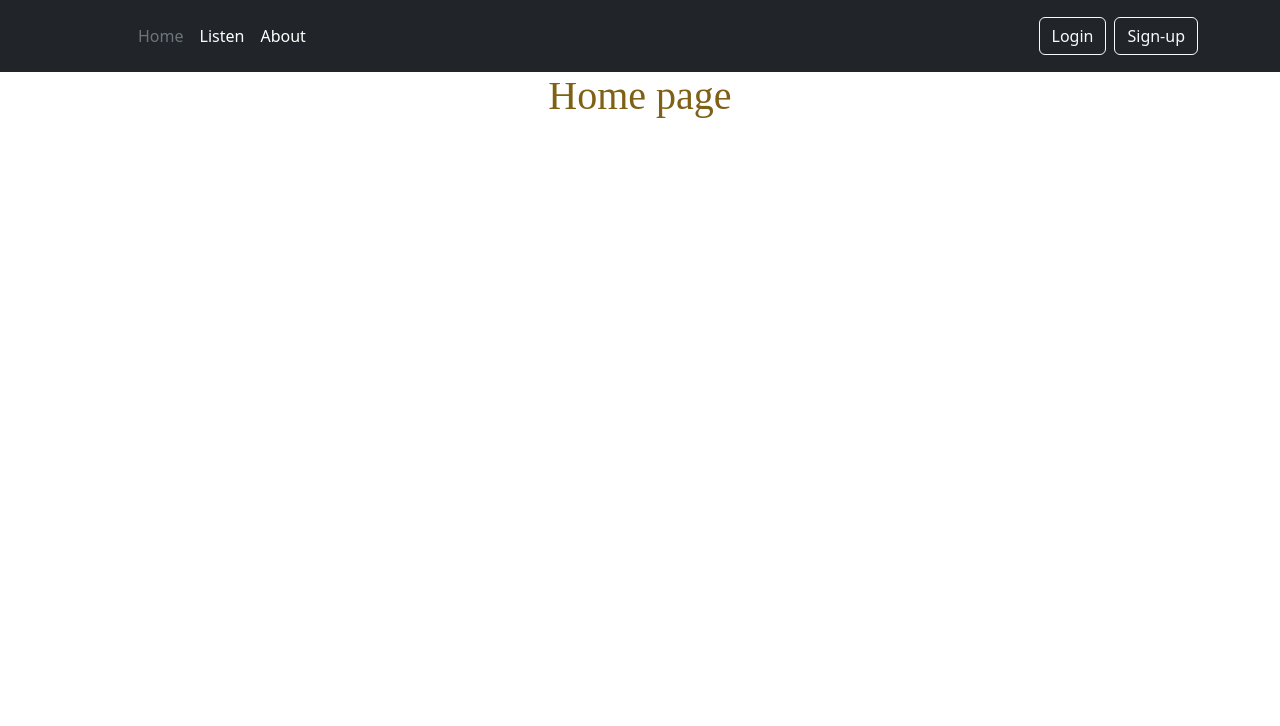
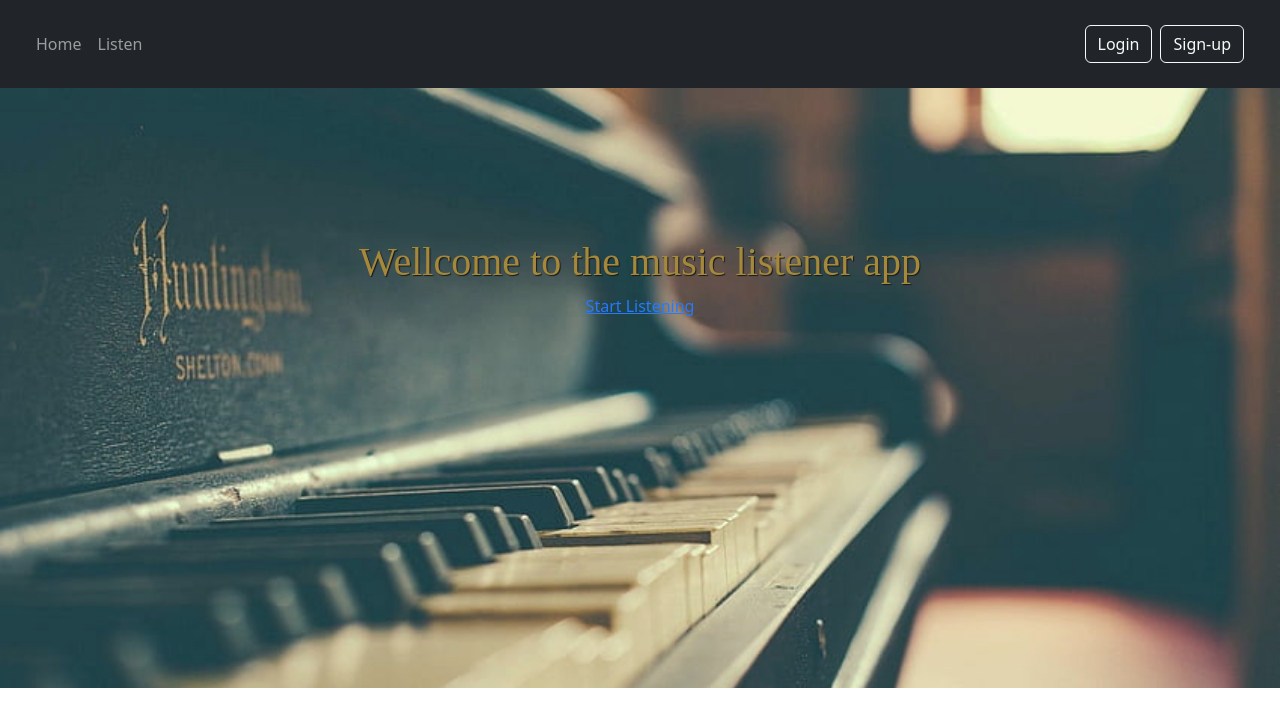
Before and after one commit to ToTkToSmOtRiT/music-listener, a Vue app: page /#/ in a window 1280 px wide. Shown: the top 726 px of the page. Built offline with nearby package versions, Linux system fonts and the light colour scheme; a web font is replaced by a local one.

Commit message:
modified:   src/App.vue 	new file:   src/assets/pxfuel.jpg 	modified:   src/views/HeadBar.vue 	modified:   src/views/Home.vue

```diff
--- a/src/App.vue
+++ b/src/App.vue
@@ -22,6 +22,6 @@
 }
 h1{
     font-family: 'Aboreto', cursive;
-    color: #7e6114;
+    color: #9b7c27;
 }
 </style>
--- a/src/views/HeadBar.vue
+++ b/src/views/HeadBar.vue
@@ -1,32 +1,35 @@
 <template>
     <header class="p-3 text-bg-dark">
-        <div class="container">
-            <div class="d-flex flex-wrap align-items-center justify-content-center justify-content-lg-start">
-                <a href="/" class="d-flex align-items-center mb-2 mb-lg-0 text-white text-decoration-none">
-                    <svg class="bi me-2" width="40" height="32" role="img" aria-label="Bootstrap">
-                        <use xlink:href="#bootstrap"></use>
-                    </svg>
-                </a>
+        <nav class="navbar navbar-expand navbar-dark bg-dark" aria-label="Second navbar example">
+            <div class="container-fluid">
 
-                <ul class="nav col-12 col-lg-auto me-lg-auto mb-2 justify-content-center mb-md-0">
-                    <li><router-link to="/" class="nav-link px-2 text-secondary">Home</router-link></li>
-                    <li><router-link to="/listener" class="nav-link px-2 text-white">Listen</router-link></li>
-                    <li><router-link to="#" class="nav-link px-2 text-white">About</router-link></li>
-                </ul>
-
-                <div class="text-end">
-                    <button type="button" class="btn btn-outline-light me-2">Login</button>
-                    <button type="button" class="btn btn-outline-light">Sign-up</button>
+                <div class="collapse navbar-collapse" id="navbarsExample02">
+                    <ul class="navbar-nav me-auto">
+                        <li class="nav-item">
+                            <RouterLink class="nav-link" to="/">Home</RouterLink>
+                        </li>
+                        <li class="nav-item">
+                            <RouterLink class="nav-link" to="/listener">Listen</RouterLink>
+                        </li>
+                    </ul>
+                    <div class="text-end">
+                        <button type="button" class="btn btn-outline-light me-2">Login</button>
+                        <button type="button" class="btn btn-outline-light me-2">Sign-up</button>
+                    </div>
                 </div>
             </div>
-        </div>
+        </nav>
     </header>
 </template>
 
 <script>
 
 export default {
-    name: 'HeadBar',
+    name: "HeadBar",
 
 }
 </script>
+
+<style lang="scss">
+
+</style>
--- a/src/views/Home.vue
+++ b/src/views/Home.vue
@@ -1,10 +1,31 @@
 <template>
     <div>
-        <h1>Home page</h1>
-        <!-- <router-link to="/listener">Listen</router-link> -->
+        <div id="head-section">
+            <h1>Wellcome to the music listener app</h1>
+            <RouterLink to="/listener">Start Listening</RouterLink>
+        </div>
+        <div id="main-section">
+
+        </div>
+        <div id="genres">
+
+        </div>
     </div>
 </template>
 
-<style>
+<style lang="scss">
+#head-section{
+    background-color: black;
+    opacity: 0.9;
+    height: 600px;
+    position:relative;
+    padding-top: 150px;
+    background-image: url('@/assets/pxfuel.jpg');
+    background-size: cover;
+    h1{
+        text-shadow: 1px 1px 1px black;
+    }
 
+
+}
 </style>
```
Also changed, not shown: src/assets/pxfuel.jpg (added).
